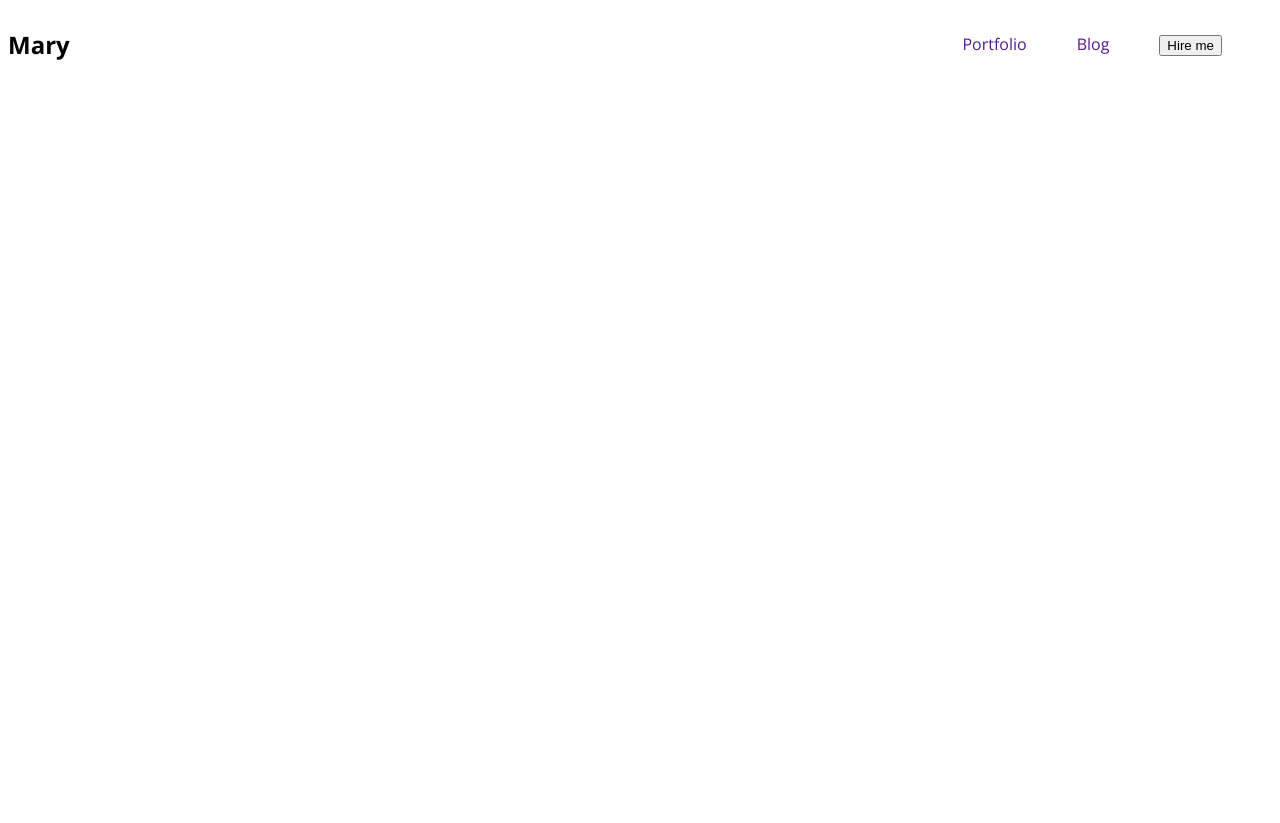
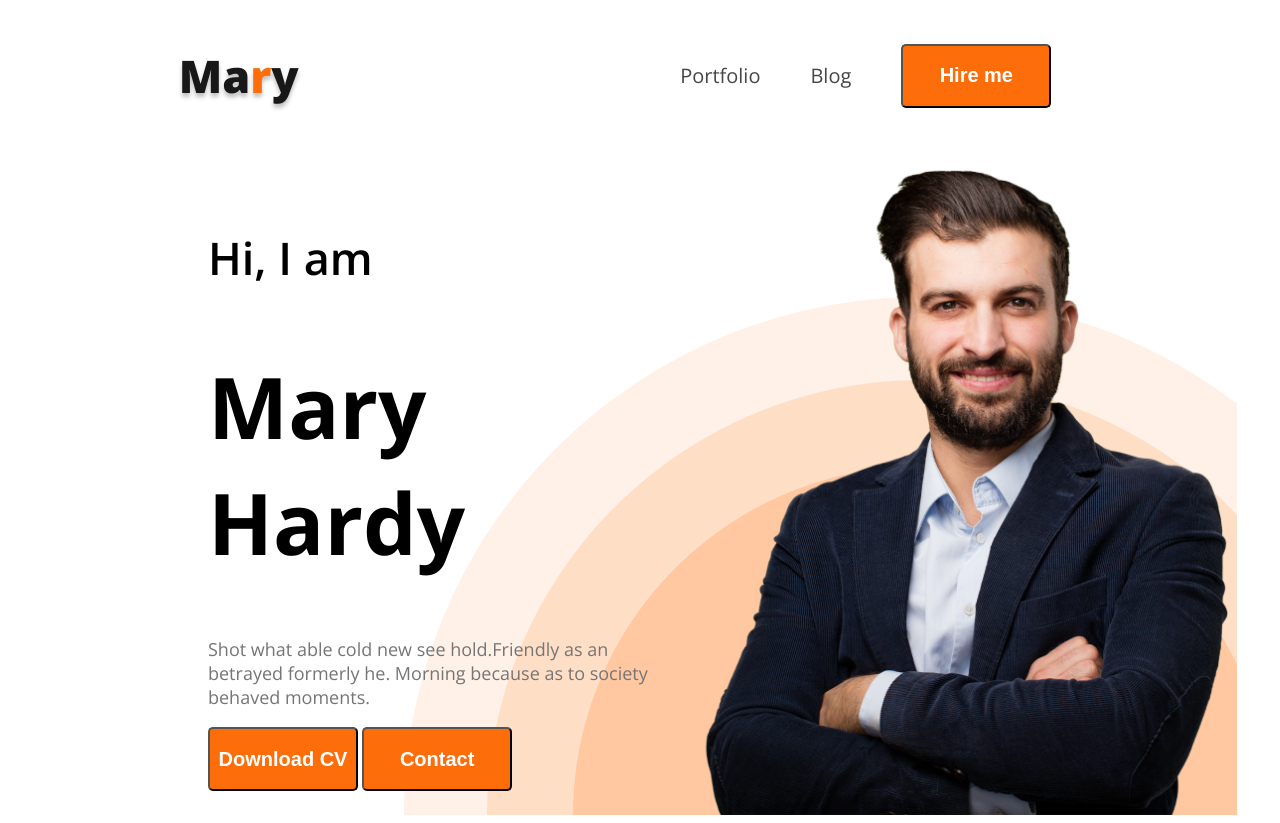
Before and after one commit to Hedayetul-Islam/webdeveloper-portfolio, a plain HTML site: page index.html in a window 1280 px wide. Before the commit the page ends 800 px from the top, so only its background shows below. Drawn offline with nearby package versions, Linux system fonts and the light colour scheme.

Commit message:
banner addded

```diff
--- a/index.html
+++ b/index.html
@@ -16,13 +16,26 @@
 <body>
     <header>
         <nav>
-            <h2 class="nav-title">Mary</h2>
+            <h2 class="nav-title">Ma<span class="r">r</span>y</h2>
             <ul>
                 <li><a href="">Portfolio</a></li>
                 <li><a href="">Blog</a></li>
-                <li><button>Hire me</button></li>
+                <li><button class="btn-primary">Hire me</button></li>
             </ul>
         </nav>
+        <div class="banner">
+            <div class="banner-content">
+                <h4 class="banner-greetings dark-2">Hi, I am</h4>
+                <h1 class="banner-title">Mary Hardy</h1>
+                <p class="banner-description">
+                    Shot what able cold new see hold.Friendly as an betrayed formerly he. Morning because as to society
+                    behaved moments.
+                </p>
+                <button class="btn-primary"><i class="fa-solid fa-download"></i> Download CV</button>
+                <button class="btn-primary"><i class="fa-solid fa-phone"></i> Contact</button>
+            </div>
+            <img class="banner-profile-pic" src="images/hardy.png" alt="">
+        </div>
     </header>
     <main>
 
--- a/styles/portfolio.css
+++ b/styles/portfolio.css
@@ -1,24 +1,93 @@
-body{
+body {
     font-family: "Open Sans", sans-serif;
+}
+
+/* Shared styles */
+.btn-primary {
+    width: 150px;
+    height: 64px;
+    border-radius: 5px;
+    background: #FD6E0A;
+    color: var(--White-Color, #FFF);
+    font-size: 20px;
+    font-weight: 700;
 }
 
 /* nav related styles */
 nav {
     display: flex;
-    justify-content: space-between;
+    justify-content: space-around;
     align-items: center;
 }
 
-nav > ul {
+.nav-title {
+    color: var(--Dark-01, #181818);
+    text-shadow: 0px 4px 4px rgba(0, 0, 0, 0.25);
+    font-size: 45px;
+    font-style: normal;
+    font-weight: 800;
+}
+
+.r {
+    color: #FD6E0A;
+    font-size: 45px;
+    font-style: normal;
+    font-weight: 800;
+}
+
+nav>ul {
     display: flex;
     align-items: center;
 }
 
-nav li{
+nav li {
     list-style: none;
     margin-right: 50px;
+
 }
 
-nav a{
+nav a {
     text-decoration: none;
+    color: #474747;
+    font-family: "Open Sans";
+    font-size: 20px;
+    font-style: normal;
+    font-weight: 400;
+    line-height: normal;
 }
+
+/* banner styles */
+.banner {
+    display: flex;
+    justify-content: space-between;
+    margin: 0 35px 0 200px;
+    background-image: url(../images/header_bg.png);
+    background-repeat: no-repeat;
+    background-position: bottom right;
+    align-items: center;
+
+}
+
+.banner-content {
+    max-width: 580px;
+}
+
+.banner-greetings {
+    font-size: 45px;
+    font-weight: 600;
+}
+
+.banner-title {
+    font-weight: bold;
+    font-size: 85px;
+}
+
+.banner-description {
+    color: #757575;
+    font-family: "Open Sans";
+    font-size: 18px;
+}
+
+.banner-profile-pic {
+    width: 580px;
+}
```
